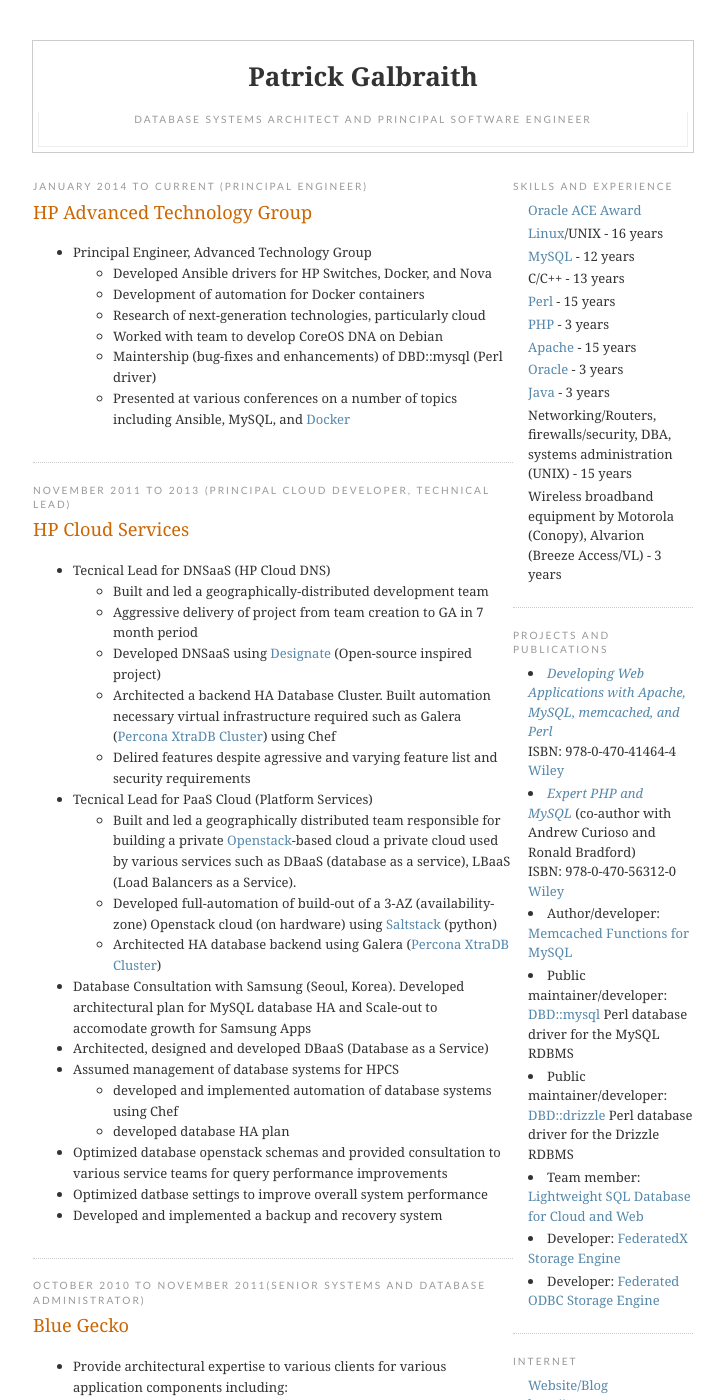
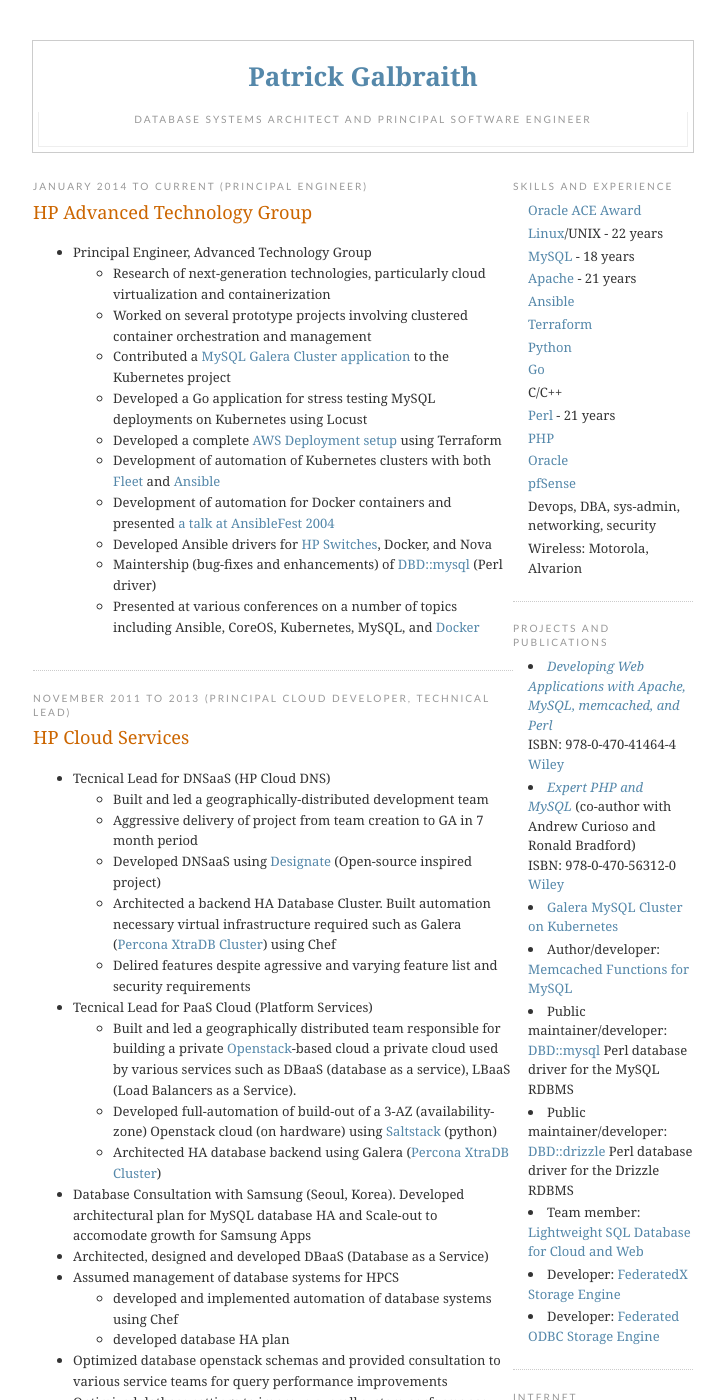
Before and after one commit to CaptTofu/patg.net, a Jekyll site: the page resume.html, which Jekyll copies as it is, in a window 1280 px wide and 1400 px high. Shown: the whole window, without its empty margins (277-1002 px from the left). Built offline with Jekyll 4.4.1, drawn with Linux system fonts in a browser that asks for light colours; Markdown is read by kramdown in place of the engine named in the settings; some of the changed text lies outside the part shown.

Commit message:
Resume modifications

```diff
--- a/resume.html
+++ b/resume.html
@@ -246,7 +246,7 @@
 <body>
 
 <div id="header">
-  <h1 id="resume-title">Patrick Galbraith</h1>
+  <h1 id="resume-title"><a href="http://patg.net">Patrick Galbraith</a></h1>
   <p id="description">Database Systems Architect and Principal Software
   Engineer</p>
 </div>
@@ -266,12 +266,16 @@
 <ul>
     <li>Principal Engineer, Advanced Technology Group
         <ul>
-	    <li>Developed Ansible drivers for HP Switches, Docker, and Nova</li>
-            <li>Development of automation for Docker containers</li>
-            <li>Research of next-generation technologies, particularly cloud</li>
-            <li>Worked with team to develop CoreOS DNA on Debian</li>
-            <li>Maintership (bug-fixes and enhancements) of DBD::mysql (Perl driver)
-            <li>Presented at various conferences on a number of topics including Ansible, MySQL, and <a href="https://www.youtube.com/watch?v=oZ45v8AeE7k">Docker</a></li>
+            <li>Research of next-generation technologies, particularly cloud virtualization and containerization</li>
+	    <li>Worked on several prototype projects involving clustered container orchestration and management</li>
+            <li>Contributed a <a href="https://github.com/kubernetes/kubernetes/tree/master/examples/storage/mysql-galera">MySQL Galera Cluster application</a> to the Kubernetes project</li>
+            <li>Developed a Go application for stress testing MySQL deployments on Kubernetes using Locust</li>
+            <li>Developed a complete <a href="https://github.com/CaptTofu/terraform-aws-setup">AWS Deployment setup</a> using Terraform</li>
+            <li>Development of automation of Kubernetes clusters with both <a href="https://github.com/CaptTofu/kubernetes-cluster-fleet">Fleet</a> and <a href="https://github.com/CaptTofu/kubernetes-master">Ansible</a></li>
+            <li>Development of automation for Docker containers and presented <a href="https://www.youtube.com/watch?v=oZ45v8AeE7k">a talk at AnsibleFest 2004</a></li>
+	    <li>Developed Ansible drivers for <a href="https://github.com/CaptTofu/pro_vision_ansible">HP Switches</a>, Docker, and Nova</li>
+            <li>Maintership (bug-fixes and enhancements) of <a href="http://search.cpan.org/~capttofu/DBD-mysql-4.033/">DBD::mysql</a> (Perl driver)
+            <li>Presented at various conferences on a number of topics including Ansible, CoreOS, Kubernetes,  MySQL, and <a href="https://www.youtube.com/watch?v=oZ45v8AeE7k">Docker</a></li>
         </ul>
     </li>
 </ul>
@@ -511,20 +515,25 @@
     <li><a
     href="http://apex.oracle.com/pls/otn/f?p=19297:4:4335453461535622::NO:4:P4_ID:3300">
     Oracle ACE Award</a>
-    <li><a href="http://Linux.com/">Linux</a>/UNIX - 16 years</li>
-    <li><a href="http://mysql.com/">MySQL</a> - 12 years</li>
-    <li>C/C++</a> - 13 years</li>
-    <li><a href="http://perl.org/">Perl</a> - 15 years</li>
-    <li><a href="http://php.net/">PHP</a> - 3 years</li>
-    <li><a href="http://apache.org/">Apache</a> - 15 years</li>
-    <li><a href="http://www.oracle.com/">Oracle</a> - 3 years</li>
-    <li><a href="http://www.javasoft.com/">Java</a> - 3 years</li>
-    <li>Networking/Routers, firewalls/security, DBA, systems administration (UNIX) - 15 years </li>
-    <li>Wireless broadband equipment by Motorola (Conopy), Alvarion (Breeze Access/VL) - 3 years</a>
+    <li><a href="http://Linux.com/">Linux</a>/UNIX - 22 years</li>
+    <li><a href="http://mysql.com/">MySQL</a> - 18 years</li>
+    <li><a href="http://apache.org/">Apache</a> - 21 years</li>
+    <li><a href="http://www.ansible.com/">Ansible</a></li>
+    <li><a href="http://terraform.io/">Terraform</a></li>
+    <li><a href="http://python.org/">Python</a></li>
+    <li><a href="http://golang.org/">Go</a></li>
+    <li>C/C++</a></li>
+    <li><a href="http://perl.org/">Perl</a> - 21 years</li>
+    <li><a href="http://php.net/">PHP</a></li>
+    <li><a href="http://www.oracle.com/">Oracle</a></li>
+    <li><a href="https://pfsense.org/">pfSense</a></li>
+    <li>Devops, DBA, sys-admin, networking, security</li>
+    <li>Wireless: Motorola, Alvarion</a>
    </ul>
    <h2 class='sidebar-title'>Projects and Publications</h2>
    <li><i><a href="http://www.amazon.com/Developing-Applications-Apache-MySQL-memcached/dp/0470414642/ref=sr_1_1?ie=UTF8&s=books&qid=1243562226&sr=1-1">Developing Web Applications with Apache, MySQL, memcached, and Perl</a></i><br>ISBN: 978-0-470-41464-4 <a href="http://www.wiley.com">Wiley</a></li>
    <li><i><a href="http://www.wiley.com/WileyCDA/WileyTitle/productCd-0470563125.html">Expert PHP and MySQL</a></i>&nbsp;(co-author with Andrew Curioso and Ronald Bradford)<br>ISBN: 978-0-470-56312-0 <a href="http://www.wiley.com">Wiley</a></li>
+   <li><a href="https://github.com/kubernetes/kubernetes/tree/master/examples/storage/mysql-galera">Galera MySQL Cluster on Kubernetes</a></li>
    <li>Author/developer: <a href="http://tangent.org/586/Memcached_Functions_for_MySQL.html">Memcached Functions for MySQL</a></li>
    <li>Public maintainer/developer: <a href="http://search.cpan.org/dist/DBD-mysql/">DBD::mysql</a> Perl database driver for the MySQL RDBMS</li>
    <li>Public maintainer/developer: <a href="http://search.cpan.org/~capttofu/DBD-drizzle-0.100/">DBD::drizzle</a> Perl database driver for the Drizzle RDBMS</li>
```
Also changed, not shown: other parts of resume.html (+1 -1 lines).
